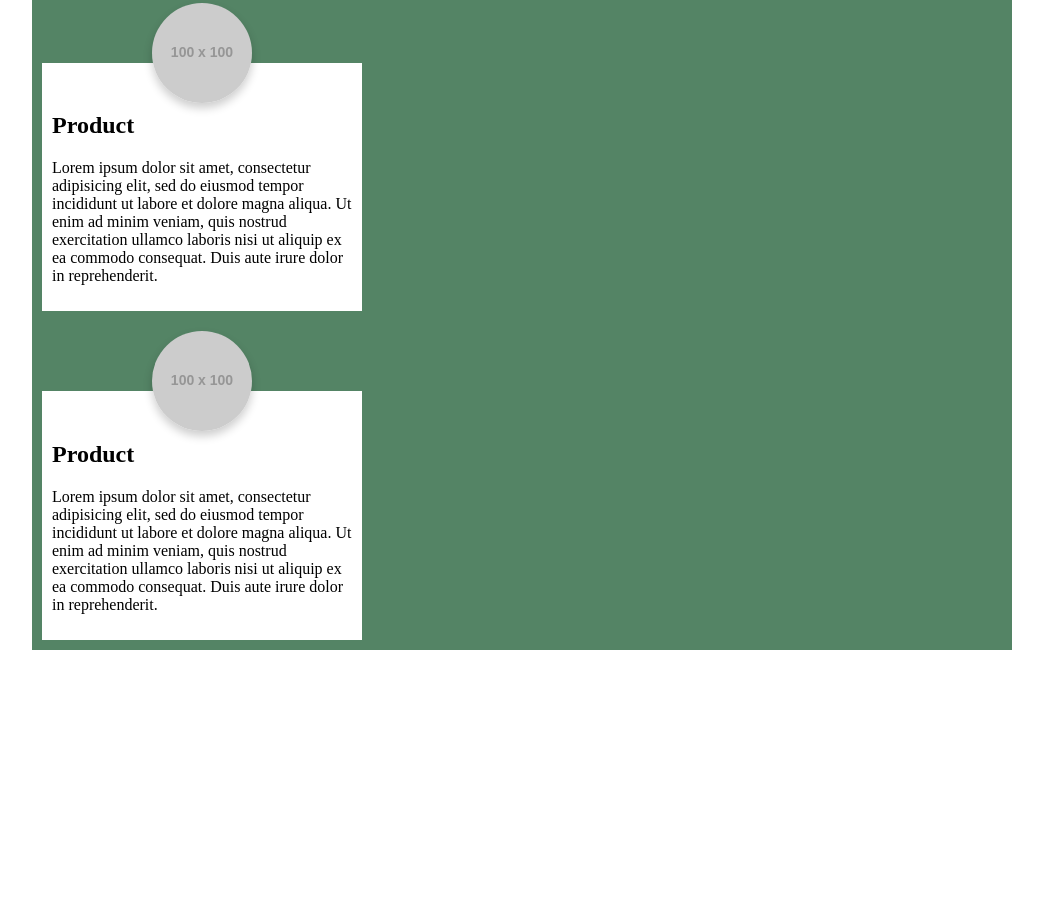
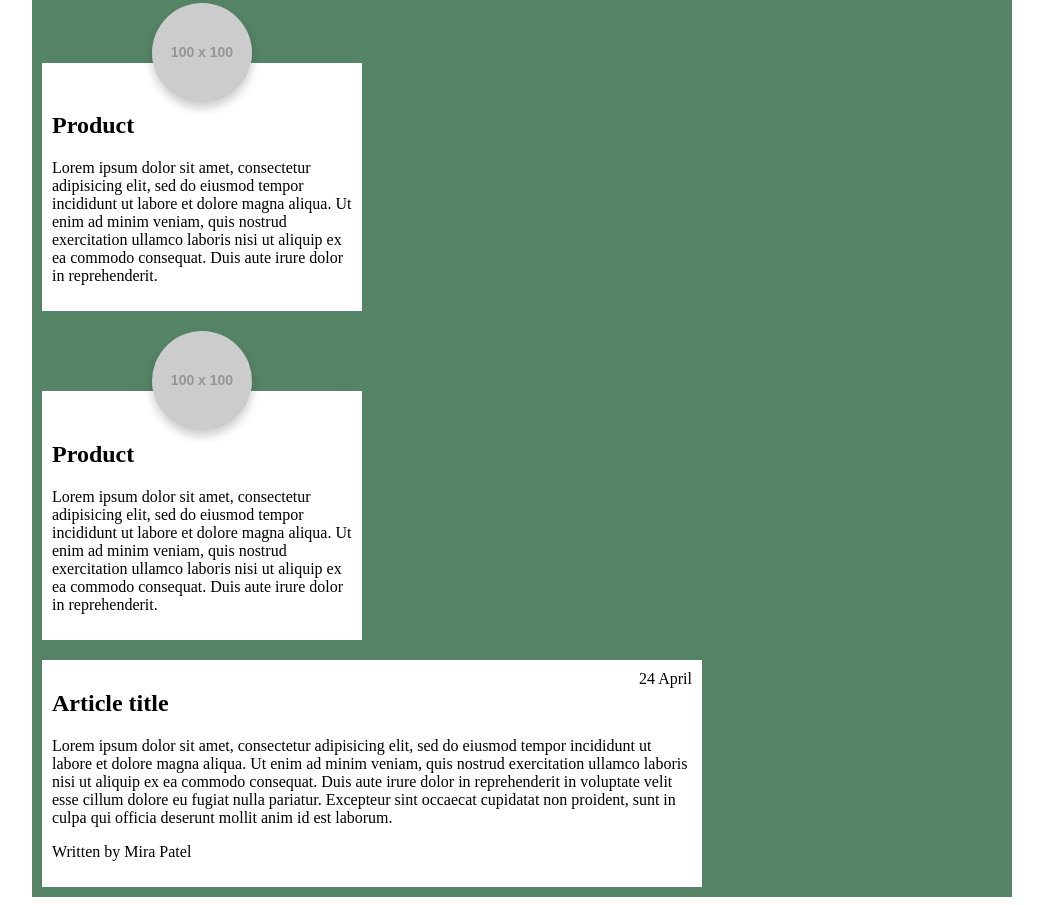
Before and after one commit to mirapatel/position, a plain HTML site: page index.html in a window 1280 px wide. Shown: the part 1161-2066 px from the top of the page, without its empty margins (118-1161 px from the left). Before the commit the page ends 1819 px from the top, so only its background shows below. Drawn offline with Linux system fonts and the light colour scheme; placeholder pictures from the web are drawn by us.

Commit message:
Add article with time

```diff
--- a/css/styles.css
+++ b/css/styles.css
@@ -48,3 +48,18 @@ main {
 	border-radius: 50%; /* every element can be turned into a circle */
 	box-shadow: 0 5px 10px 0 rgba(0, 0, 0,.2);
 }
+
+.post {
+	background-color: white;
+	width: 66.666%;
+	padding: 10px;
+	margin-top: 20px;
+	position: relative;
+}
+
+
+.post time {
+	position: absolute;
+	right: 10px;
+	top: 10px;
+}
--- a/index.html
+++ b/index.html
@@ -81,6 +81,23 @@
 			consequat. Duis aute irure dolor in reprehenderit.</p>
 		</div>
 
+		<article class="post">
+			<header>
+				<h1>Article title</h1>
+				<time>24 April</time>
+			</header>
+
+			<p>Lorem ipsum dolor sit amet, consectetur adipisicing elit, sed do eiusmod
+			tempor incididunt ut labore et dolore magna aliqua. Ut enim ad minim veniam,
+			quis nostrud exercitation ullamco laboris nisi ut aliquip ex ea commodo
+			consequat. Duis aute irure dolor in reprehenderit in voluptate velit esse
+			cillum dolore eu fugiat nulla pariatur. Excepteur sint occaecat cupidatat non
+			proident, sunt in culpa qui officia deserunt mollit anim id est laborum.</p>
+
+			<footer>
+				<p>Written by Mira Patel</p>
+			</footer>
+		</article>
 
 	</main>
 
```
